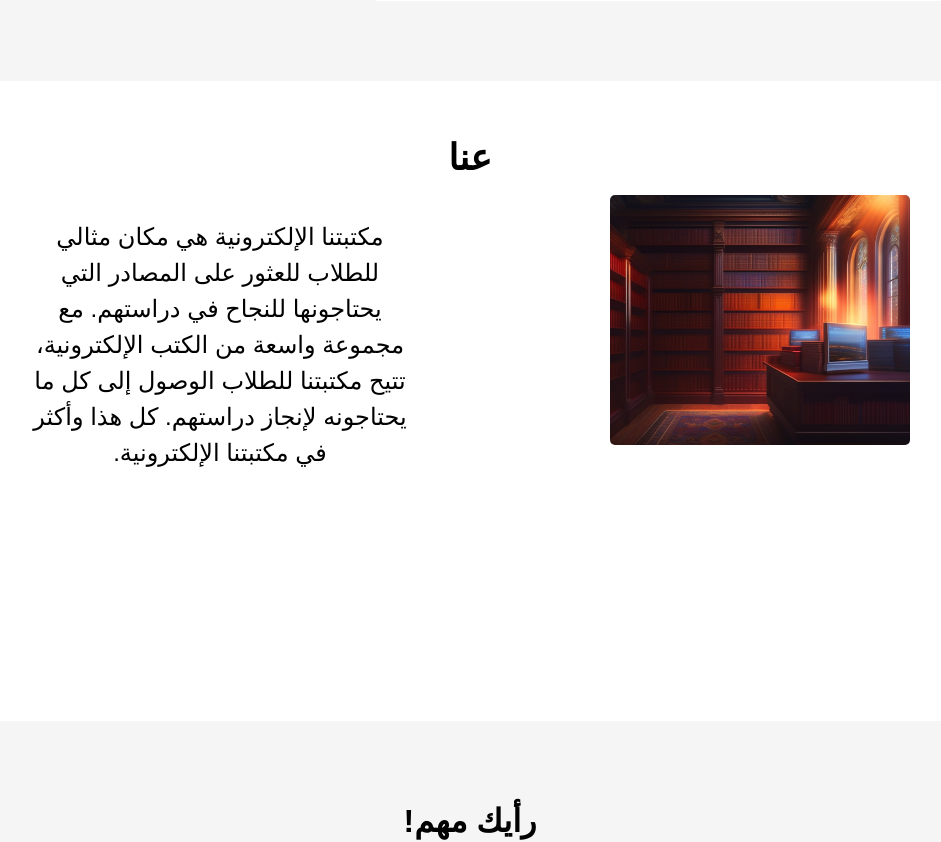
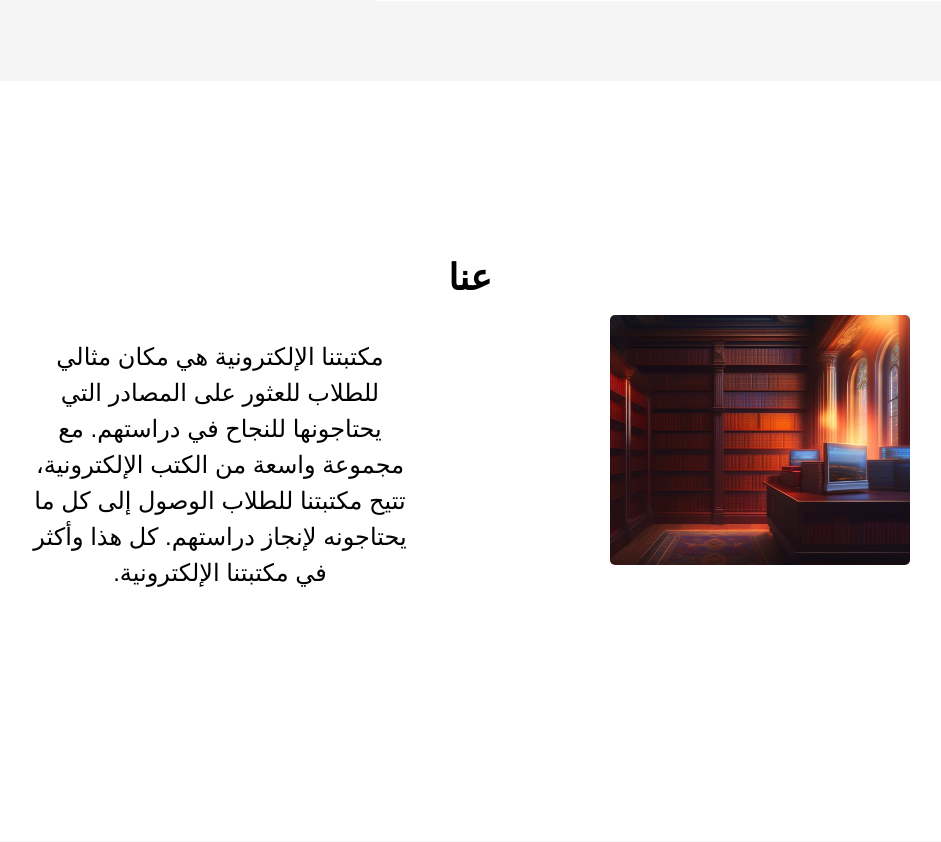
Before and after one commit to Dev4YM/youseflib, a PHP site: page / in a window 1280 px wide. Shown: the part 1670-2512 px from the top of the page, without its empty margins (170-1111 px from the left). Run offline with PHP 8.4, Linux system fonts and the light colour scheme.

Commit message:
Update style.css

```diff
--- a/style.css
+++ b/style.css
@@ -199,6 +199,7 @@ nav a:hover {
 .about {
   text-align: center;
   width: 100%;
+  padding-top: 90px;
 }
 
 .about p {
```
